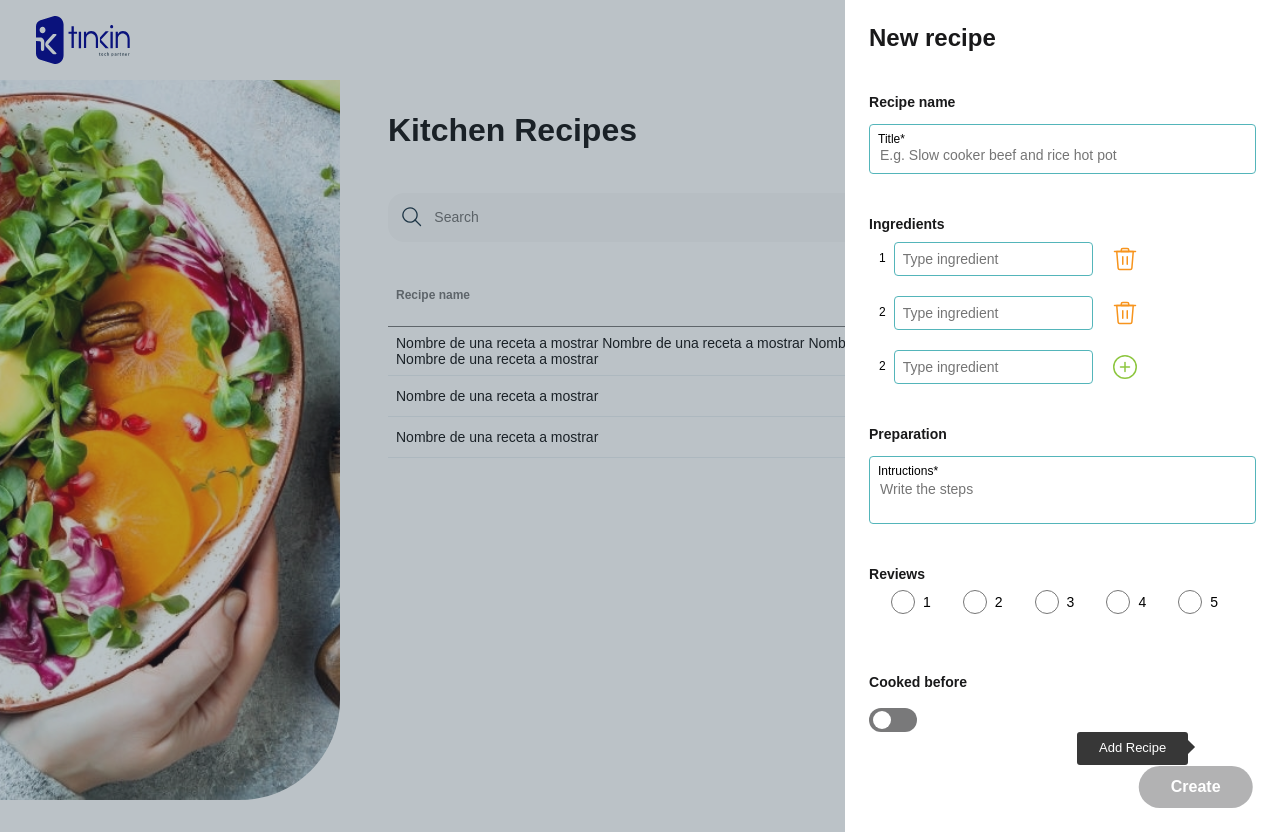
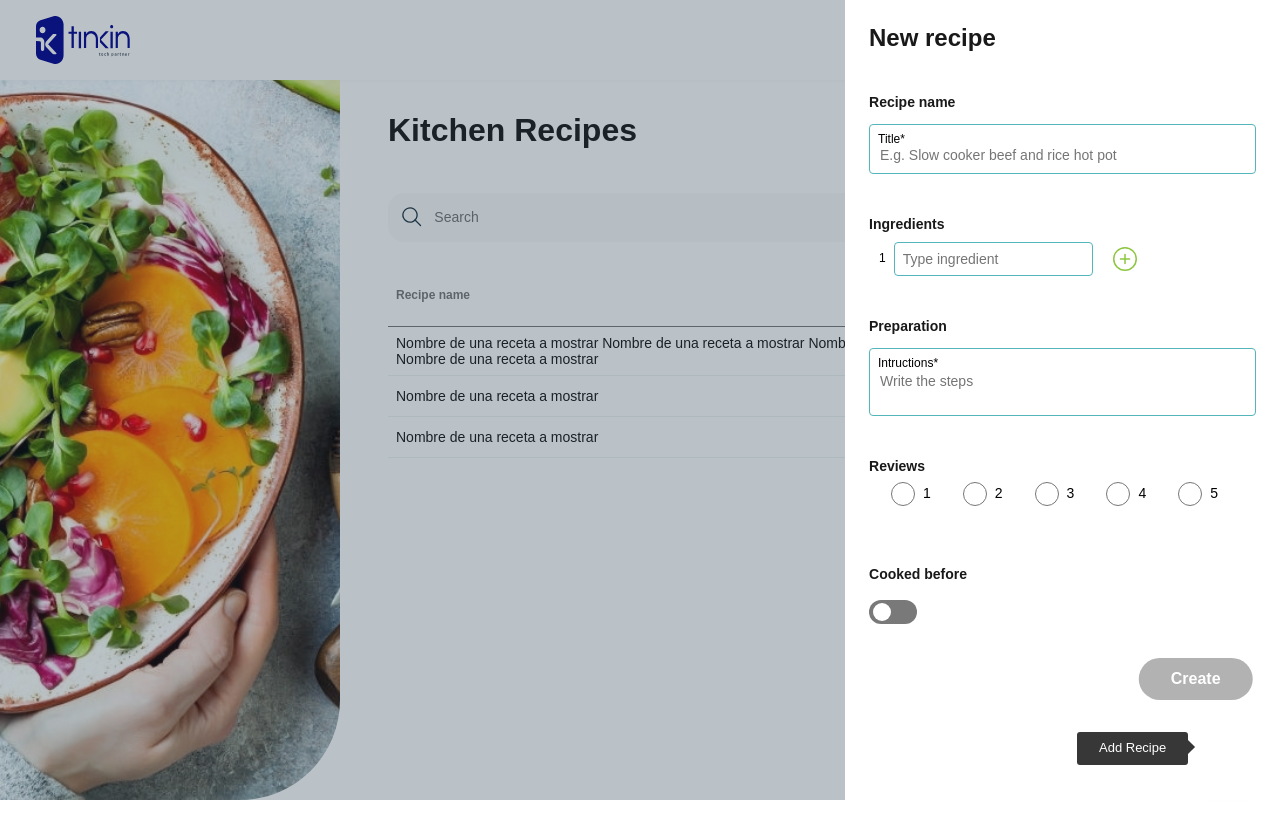
Before and after one commit to lpzDeimar/Recipes, a React (Vite) app: page / in a window 1280 px wide. Both pictures are taken after a click on the button 1228 px from the left and 748 px from the top of the page. After the commit the page ends 800 px from the top, so only its background shows below. Built offline with nearby package versions, Linux system fonts and the light colour scheme; a web font is replaced by a local one.

Commit message:
[add] dynamic inputs of ingredients

```diff
--- a/src/components/FormRecipe.jsx
+++ b/src/components/FormRecipe.jsx
@@ -1,6 +1,7 @@
 import { useRef } from 'react';
 import PropTypes from 'prop-types';
 import { Togglebtn } from './Togglebtn';
+import { ListIngredients } from './ListIngredients';
 
 const autoHeight = event => {
 	event.keyCode === 8
@@ -25,6 +26,7 @@ export const FormRecipe = props => {
 				data-aos='fade-left'
 				data-aos-anchor='#example-anchor'
 				data-aos-offset='500'
+				data-aos-delay='300'
 				data-aos-duration='500'>
 				<h2>New recipe</h2>
 
@@ -37,30 +39,8 @@ export const FormRecipe = props => {
 					/>
 				</div>
 
-				<p>Ingredients</p>
+				<ListIngredients />
 
-				<fieldset className='formRecipe__group--ingrement'>
-					<label>
-						1 <input type='text' placeholder='Type ingredient' />
-						<button type='button'>
-							<img src='./src/assets/svg/trash.svg' alt='' />
-						</button>
-					</label>
-
-					<label htmlFor=''>
-						2 <input type='text' placeholder='Type ingredient' />
-						<button type='button'>
-							<img src='./src/assets/svg/trash.svg' alt='' />
-						</button>
-					</label>
-
-					<label htmlFor=''>
-						2 <input type='text' placeholder='Type ingredient' />
-						<button type='button'>
-							<img src='./src/assets/svg/add.svg' alt='' />
-						</button>
-					</label>
-				</fieldset>
 				<p>Preparation</p>
 				<div className='formRecipe__group'>
 					<label htmlFor=''>Intructions*</label>
@@ -90,6 +70,7 @@ export const FormRecipe = props => {
 					<input type='radio' name='start' />
 					<label htmlFor=''>5</label>
 				</fieldset>
+
 				<p>Cooked before</p>
 				<Togglebtn />
 
--- /dev/null
+++ b/src/components/ItemIngredients.jsx
@@ -0,0 +1,33 @@
+import PropTypes from 'prop-types';
+
+export const ItemIngredients = ({
+	onChange,
+	onAction,
+	ingredient,
+	num,
+	icon,
+}) => {
+	return (
+		<label htmlFor=''>
+			{num}
+			<input
+				onChange={e => onChange('ingredient', e.target.value)}
+				className='input__ingrement'
+				type='text'
+				placeholder='Type ingredient'
+				value={ingredient}
+			/>
+			<button type='button' onClick={onAction}>
+				<img src={`${icon}`} />
+			</button>
+		</label>
+	);
+};
+
+ItemIngredients.propTypes = {
+	num: PropTypes.number.isRequired,
+	icon: PropTypes.string.isRequired,
+	ingredient: PropTypes.string.isRequired,
+	onAction: PropTypes.func.isRequired,
+	onChange: PropTypes.func.isRequired,
+};
--- /dev/null
+++ b/src/components/ListIngredients.jsx
@@ -0,0 +1,58 @@
+import { Fragment, useState } from 'react';
+import { ItemIngredients } from './ItemIngredients';
+
+const defaultState = {
+	ingredient: '',
+};
+
+export const ListIngredients = () => {
+	const [ingredient, setIngredient] = useState([defaultState]);
+
+	const handleOnChange = (index, name, value) => {
+		const copyRows = [...ingredient];
+		copyRows[index] = {
+			...copyRows[index],
+			[name]: value,
+		};
+		setIngredient(copyRows);
+	};
+
+	const handleOnAdd = () => {
+		setIngredient(ingredient.concat(defaultState));
+	};
+
+	const handleOnRemove = index => {
+		const copyRows = [...ingredient];
+		copyRows.splice(index, 1);
+		setIngredient(copyRows);
+	};
+
+	return (
+		<>
+			<p>Ingredients</p>
+			<fieldset className='formRecipe__group--ingrement'>
+				{ingredient.map((row, index) => (
+					<Fragment key={index}>
+						{index + 1 !== ingredient.length ? (
+							<ItemIngredients
+								num={index + 1}
+								{...row}
+								onChange={(name, value) => handleOnChange(index, name, value)}
+								onAction={() => handleOnRemove(index)}
+								icon='./src/assets/svg/trash.svg'
+							/>
+						) : (
+							<ItemIngredients
+								num={index + 1}
+								{...row}
+								onChange={(name, value) => handleOnChange(index, name, value)}
+								onAction={() => handleOnAdd()}
+								icon='./src/assets/svg/add.svg'
+							/>
+						)}
+					</Fragment>
+				))}
+			</fieldset>
+		</>
+	);
+};
--- a/src/sass/app.scss
+++ b/src/sass/app.scss
@@ -16,5 +16,6 @@
 @import 'components/inputSelect';
 @import 'components/filterSearch';
 @import 'components/table';
+@import 'components/itemIngredients';
 @import 'components/formRecipe';
 @import 'components/createBtn';
--- a/src/sass/components/_formRecipe.scss
+++ b/src/sass/components/_formRecipe.scss
@@ -9,7 +9,6 @@
 	z-index: 10;
 	display: flex;
 	justify-content: flex-end;
-	// display: none;
 
 	animation: aparency 400ms;
 
@@ -26,18 +25,6 @@
 	article {
 		background-color: $blanco;
 		padding: 2.4rem;
-
-		// animation: flow 400ms;
-		// animation-delay: 600ms;
-		// @keyframes flow {
-		// 	0% {
-		// 		transform: translateX(100%);
-		// 	}
-		// 	100% {
-		// 		opacity: 1;
-		// 		transform: translateX(0);
-		// 	}
-		// }
 		@include tabletinvert {
 			width: 100%;
 		}
@@ -88,43 +75,6 @@
 			}
 		}
 
-		.formRecipe__group--ingrement {
-			margin-top: -2rem;
-			display: flex;
-			flex-direction: column;
-			row-gap: 2rem;
-			border: none;
-			padding: 1.6rem 0.8rem 0 0.8rem;
-			border-radius: 0.4rem;
-
-			label {
-				display: flex;
-				align-items: center;
-			}
-
-			input {
-				margin-left: 0.8rem;
-				border: $primario2 solid 0.1rem;
-				padding: 0.8rem;
-				border-radius: 0.4rem;
-			}
-			button {
-				display: flex;
-				align-items: center;
-				border: none;
-				background-color: transparent;
-				padding: 0;
-				&:hover {
-					cursor: pointer;
-				}
-			}
-			img {
-				margin-left: 2rem;
-				height: 2.4rem;
-				width: 2.4rem;
-			}
-		}
-
 		.start {
 			margin-top: -2rem;
 			border: none;
--- /dev/null
+++ b/src/sass/components/_itemIngredients.scss
@@ -0,0 +1,36 @@
+.formRecipe__group--ingrement {
+	margin-top: -2rem;
+	display: flex;
+	flex-direction: column;
+	row-gap: 2rem;
+	border: none;
+	padding: 1.6rem 0.8rem 0 0.8rem;
+	border-radius: 0.4rem;
+
+	label {
+		display: flex;
+		align-items: center;
+	}
+
+	.input__ingrement {
+		margin-left: 0.8rem;
+		border: $primario2 solid 0.1rem;
+		padding: 0.8rem;
+		border-radius: 0.4rem;
+	}
+	button {
+		display: flex;
+		align-items: center;
+		border: none;
+		background-color: transparent;
+		padding: 0;
+		&:hover {
+			cursor: pointer;
+		}
+	}
+	img {
+		margin-left: 2rem;
+		height: 2.4rem;
+		width: 2.4rem;
+	}
+}
--- a/src/sass/components/_togglebtn.scss
+++ b/src/sass/components/_togglebtn.scss
@@ -19,8 +19,8 @@
 	right: 0;
 	bottom: 0;
 	background-color: #ccc;
-	-webkit-transition: 0.4s;
-	transition: 0.4s;
+	-webkit-transition: 0.3s;
+	transition: 0.3s;
 
 	&:before {
 		position: absolute;
@@ -30,8 +30,8 @@
 		left: 0.4rem;
 		bottom: 0.3rem;
 		background-color: white;
-		-webkit-transition: 0.4s;
-		transition: 0.4s ease-in-out;
+		-webkit-transition: 0.3s;
+		transition: 0.3s ease-in-out;
 	}
 }
 
--- a/src/sass/layouts/_header.scss
+++ b/src/sass/layouts/_header.scss
@@ -1,10 +1,11 @@
 .header {
 	height: 8rem;
-	position: fixed;
+	position: absolute;
 	width: 100%;
 	background-color: $blanco;
 	display: flex;
 	z-index: 9;
+	box-shadow: 0px 0px 5px 0px rgba(123, 146, 165, 0.1);
 	img {
 		max-height: 4.8rem;
 		margin: 1.6rem auto 1.6rem 2.4rem;
```
Also changed, not shown: .eslintrc.cjs.
